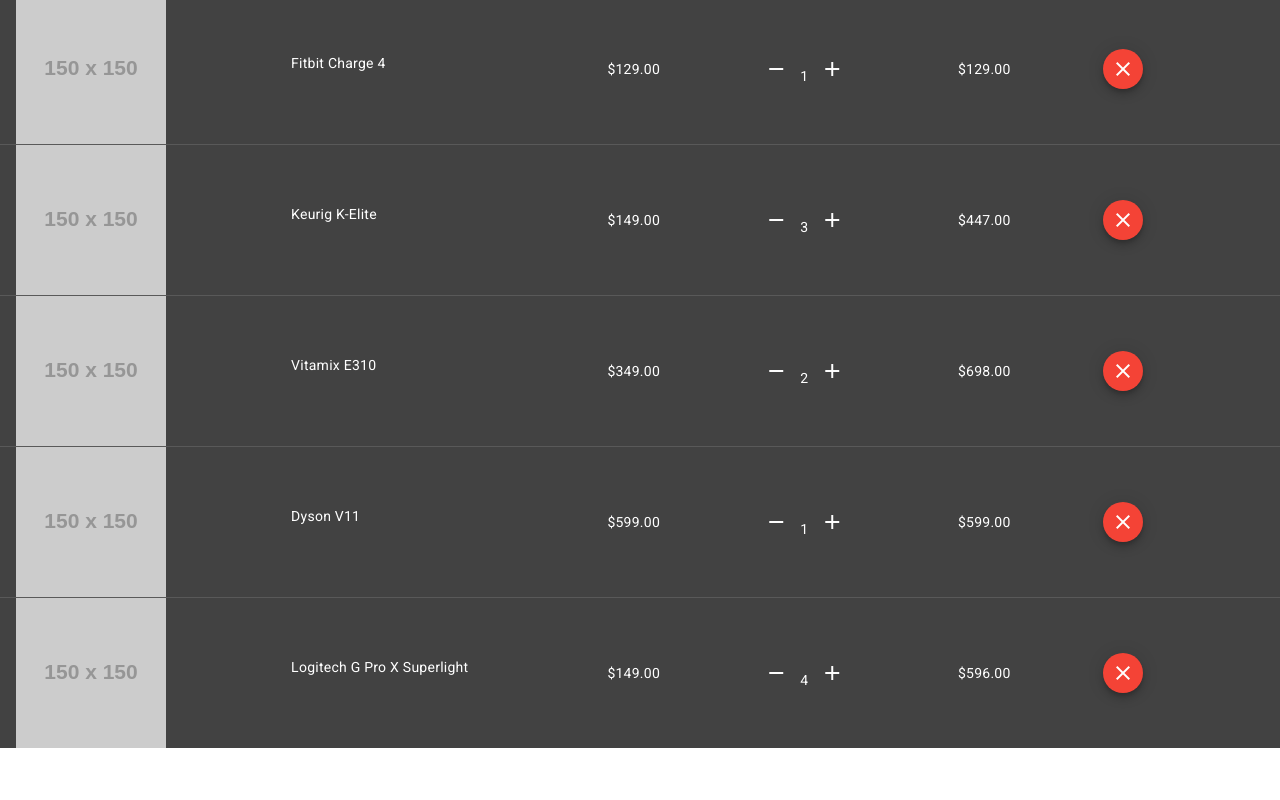
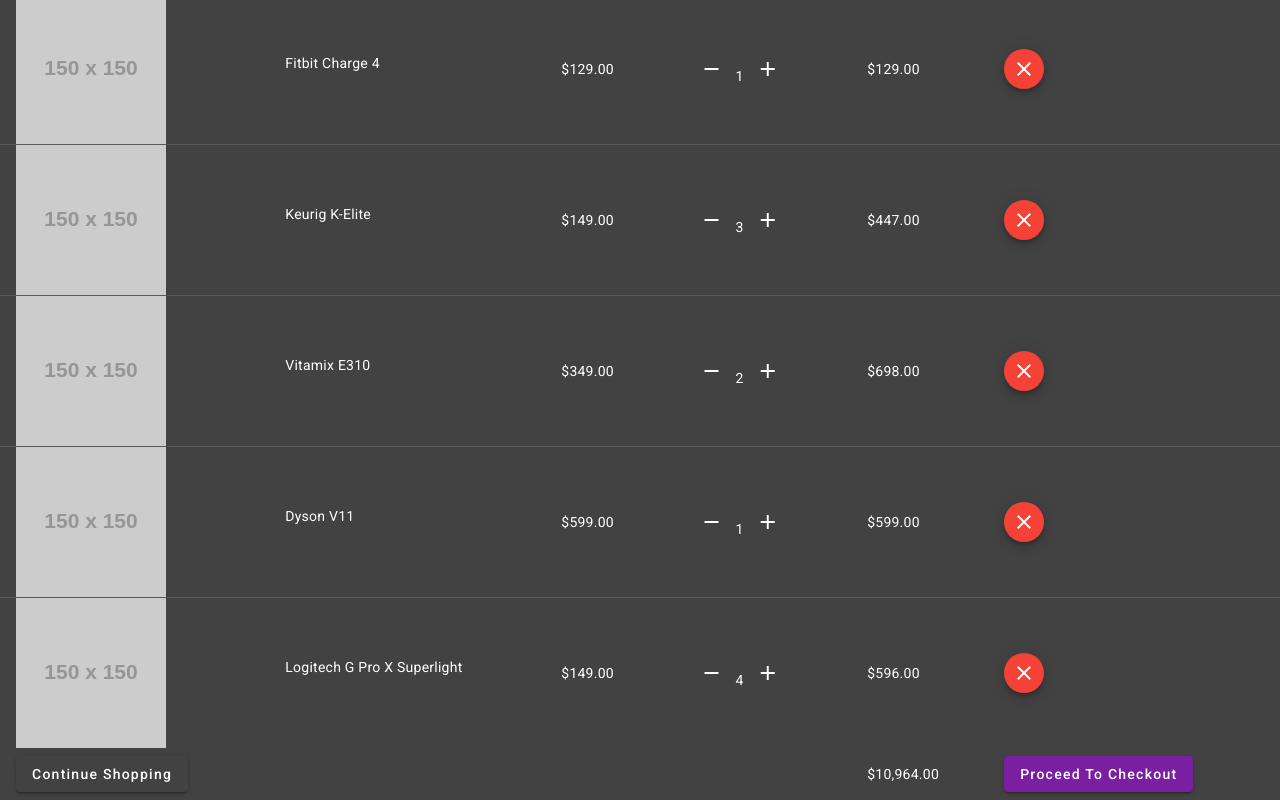
Before and after one commit to itse4elhaam/Zing, an Angular app: page /cart in a window 1280 px wide. Shown: the part 1788-2588 px from the top of the page. Before the commit the page ends 2536 px from the top, so only its background shows below. Built offline with nearby package versions, Linux system fonts and the light colour scheme.

Commit message:
updated cart page

```diff
--- a/src/app/pages/cart/cart.component.html
+++ b/src/app/pages/cart/cart.component.html
@@ -1,26 +1,23 @@
-<mat-card class="max-7xl mx-auto" *ngIf="cart.length > 0">
+<mat-card *ngIf="cart.length" class="max-w-full mx-auto">
   <table mat-table [dataSource]="dataSource" class="mat-elevation-z8 w-full">
-
     <ng-container matColumnDef="product">
       <th mat-header-cell *matHeaderCellDef>Product</th>
       <td mat-cell *matCellDef="let element">
-        <img
-          src="{{ element.product }}"
-          alt="{{ element.name }}"
-          class="w-[100px] my-5"
-        />
+        <img src="{{ element.product }}" alt="product" class="w-[100px] my-5" />
       </td>
-      <td mat-footer-cell *matFooterCellDef="">
-        <button mat-raised-button routerLink="home">Continue Shopping</button>
+      <td mat-footer-cell *matFooterCellDef>
+        <button mat-raised-button routerLink="/home">Continue Shopping</button>
       </td>
     </ng-container>
+
     <ng-container matColumnDef="name">
       <th mat-header-cell *matHeaderCellDef>Name</th>
       <td mat-cell *matCellDef="let element">
-       <p class="truncate max-w-xs"> {{element.name}}</p>
+        <p class="truncate max-w-xs">{{ element.name }}</p>
       </td>
+      <td mat-footer-cell *matFooterCellDef></td>
     </ng-container>
-     <ng-container matColumnDef="price">
+    <ng-container matColumnDef="price">
       <th mat-header-cell *matHeaderCellDef>Price</th>
       <td mat-cell *matCellDef="let element">{{ element.price | currency }}</td>
       <td mat-footer-cell *matFooterCellDef></td>
@@ -31,14 +28,14 @@
         <button mat-icon-button >
           <mat-icon>remove</mat-icon>
         </button>
-        <span class="mb-4">{{ element.quantity }}</span>
-        <button mat-icon-button>
+        <span>{{ element.quantity }}</span>
+        <button mat-icon-button >
           <mat-icon>add</mat-icon>
         </button>
       </td>
       <td mat-footer-cell *matFooterCellDef></td>
     </ng-container>
-      <ng-container matColumnDef="total">
+    <ng-container matColumnDef="total">
       <th mat-header-cell *matHeaderCellDef>Total</th>
       <td mat-cell *matCellDef="let element">
         {{ element.quantity * element.price | currency }}
@@ -79,15 +76,14 @@
       </td>
     </ng-container>
 
-
     <tr mat-header-row *matHeaderRowDef="displayCols"></tr>
     <tr mat-row *matRowDef="let row; columns: displayCols"></tr>
+    <tr mat-footer-row *matFooterRowDef="displayCols"></tr>
   </table>
 </mat-card>
-
-<mat-card *ngIf="cart.length === 0">
+<mat-card *ngIf="!cart.length" class="mx-auto my-3 max-w-7xl">
   <p>
-    YourCart is empty
-    <button mat-raised-button routerLink="home">Start Shopping</button>
+    Your cart is empty.
+    <button mat-raised-button routerLink="/home">Start Shopping</button>
   </p>
 </mat-card>
```
